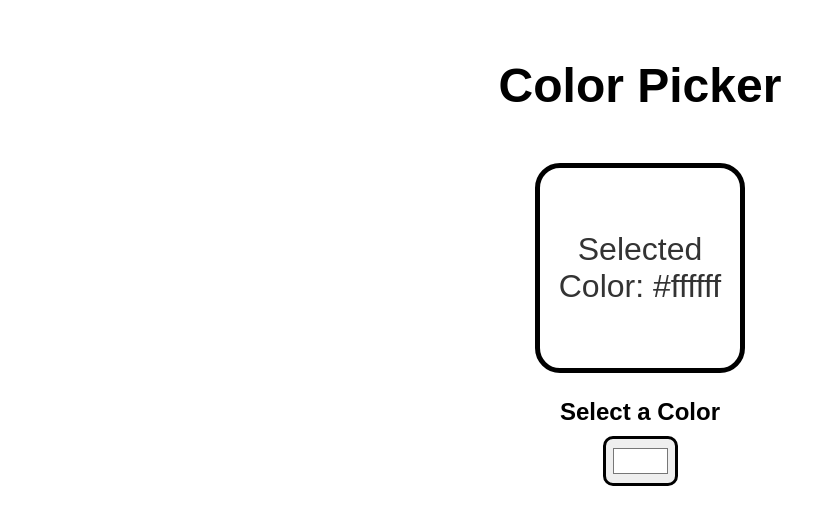
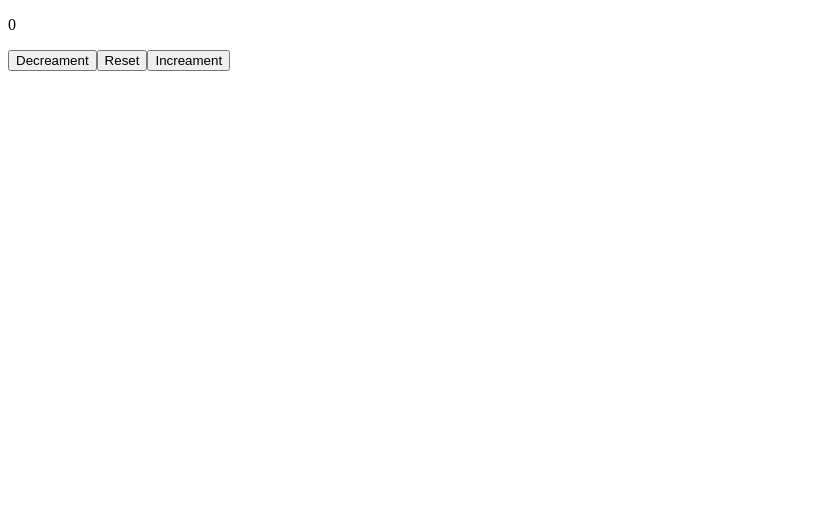
Before and after one commit to Shakshikumari25/React, a React (Vite) app in the folder React2/: page / in a window 1280 px wide. Shown: the top 524 px of the page, without its empty margins (0-836 px from the left). Built offline with nearby package versions, Linux system fonts and the light colour scheme.

Commit message:
updater function

```diff
--- a/React2/src/App.jsx
+++ b/React2/src/App.jsx
@@ -1,6 +1,7 @@
 // import MyComp from "./Mycomponent"
 // import Counter from "./Counter"
-import ColorPicker from "./Colorpicker"
+// import ColorPicker from "./Colorpicker"
+import Updater from "./Updaterfunc"
 
 function App() {
 
@@ -8,7 +9,8 @@ function App() {
     <>
       {/* <MyComp/> */}
       {/* <Counter/> */}
-      <ColorPicker/>
+      {/* <ColorPicker/> */}
+      <Updater/>
     </>
   )
 }
--- /dev/null
+++ b/React2/src/Updaterfunc.jsx
@@ -0,0 +1,33 @@
+
+import React, {useState } from "react";
+
+function Updater(){
+
+    const [count, setCount] = useState(0);
+
+    const increament = () => {
+        setCount(c => c+1); //updater
+        setCount(c => c+1);
+        setCount(c => c+1);
+    }
+
+    const decreament = () => {
+        setCount(c => c-1);
+        setCount(c => c-1);
+    }
+
+    const reset = () => {
+        setCount(0);
+    }
+
+    return(
+        <div className="Counter-container">
+            <p className="count-display">{count}</p>
+            <button className="counter-button" onClick={decreament}>Decreament</button>
+            <button className="counter-button" onClick={reset}>Reset</button>
+            <button className="counter-button" onClick={increament}>Increament</button>
+        </div>
+    );
+}
+
+export default Updater;
--- a/React2/src/index.css
+++ b/React2/src/index.css
@@ -29,7 +29,7 @@
 
 /* COLOR PICKER */
 
-body{
+/* body{
   font-family: Arial, Helvetica, sans-serif;
 }
 
@@ -74,4 +74,4 @@ input{
   padding: 5px;
   border-radius: 10px;
   border: 3px solid black;
-}
+} */
```
